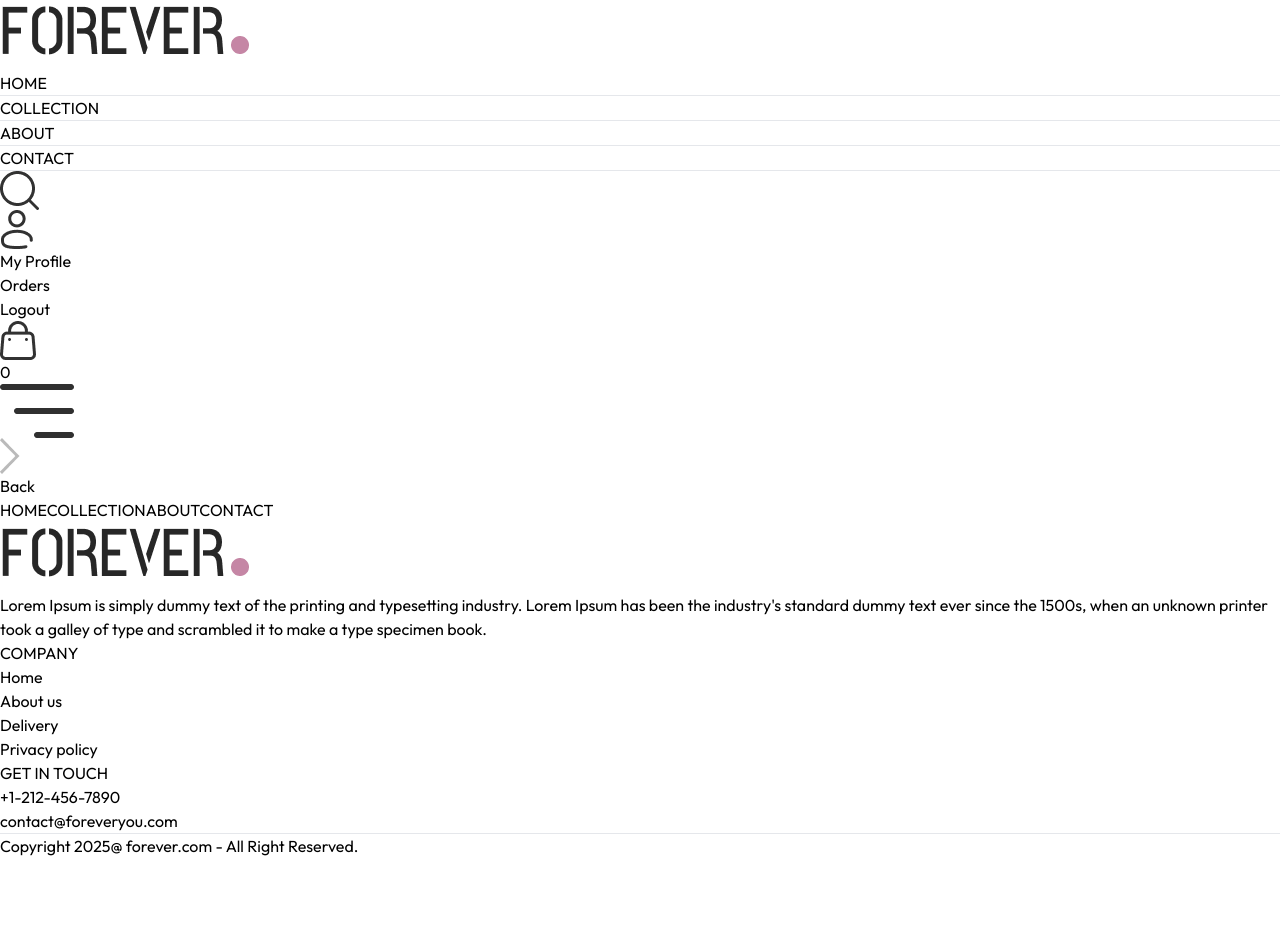
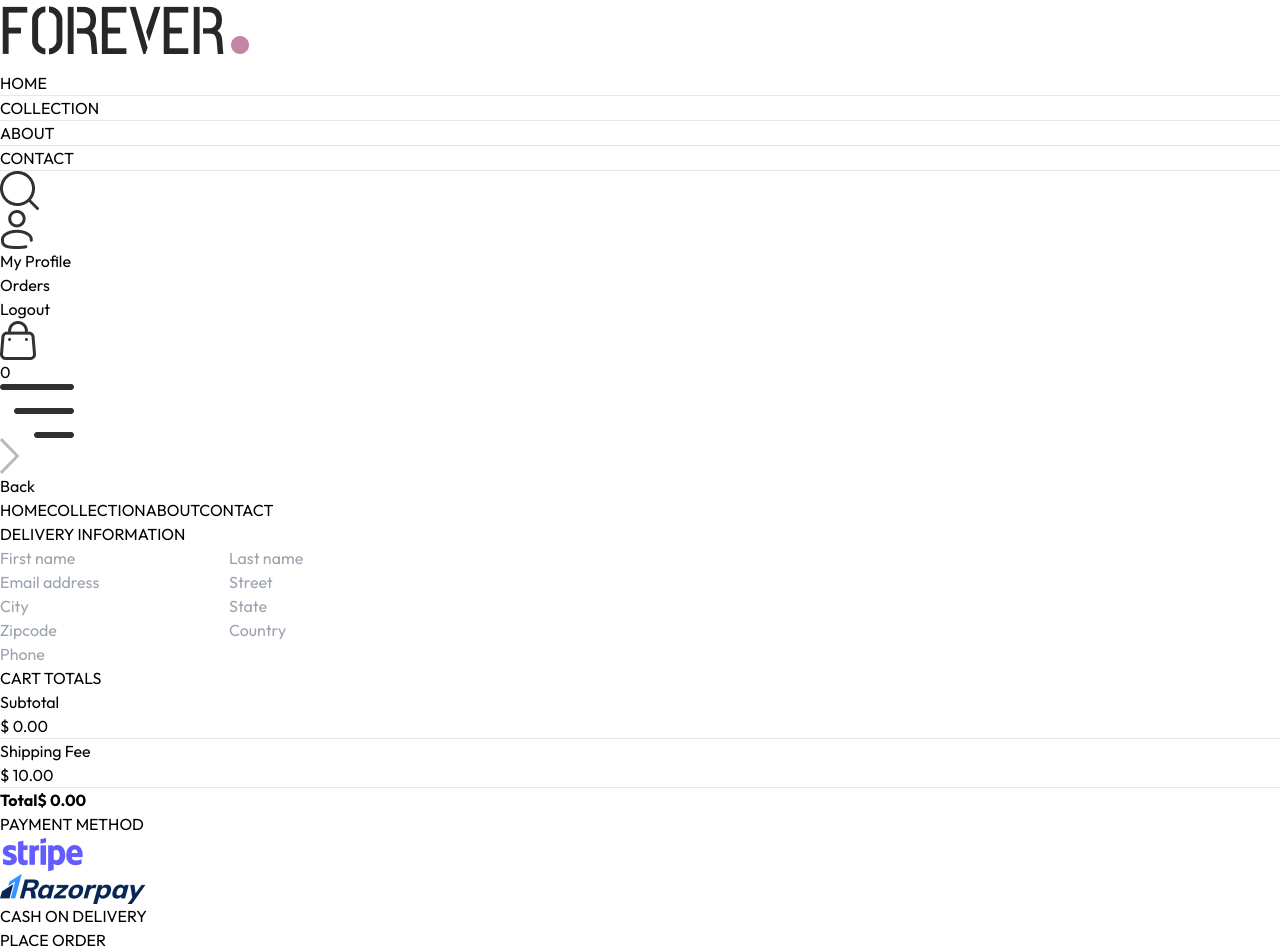
Before and after one commit to SashaMaksyutenko/react2025, a React (Vite) app in the folder reactFrontend/: page /place-order in a window 1280 px wide. Shown: the top 952 px of the page. Before the commit the page ends 858 px from the top, so only its background shows below. Built offline with nearby package versions, Linux system fonts and the light colour scheme.

Commit message:
Create Cart and Place Order Page

```diff
--- /dev/null
+++ b/reactFrontend/src/components/CartTotal.jsx
@@ -0,0 +1,37 @@
+import React, { useContext } from 'react'
+import { ShopContext } from '../context/ShopContext'
+import Title from './Title'
+function CartTotal () {
+  const { currency, delivery_fee, getCartAmount } = useContext(ShopContext)
+  return (
+    <div className='w-full'>
+      <div className='text-2xl'>
+        <Title text1={'CART'} text2={'TOTALS'} />
+      </div>
+      <div className='flex flex-col gap-2 mt-2 text-sm'>
+        <div className='flex justify-between'>
+          <p>Subtotal</p>
+          <p>
+            {currency} {getCartAmount()}.00
+          </p>
+        </div>
+        <hr />
+        <div className='flex justify-between'>
+          <p>Shipping Fee</p>
+          <p>
+            {currency} {delivery_fee}.00
+          </p>
+        </div>
+        <hr />
+        <div className='flex justify-between'>
+          <b>Total</b>
+          <b>
+            {currency}{' '}
+            {getCartAmount() === 0 ? 0 : getCartAmount() + delivery_fee}.00
+          </b>
+        </div>
+      </div>
+    </div>
+  )
+}
+export default CartTotal
--- a/reactFrontend/src/context/ShopContext.jsx
+++ b/reactFrontend/src/context/ShopContext.jsx
@@ -1,6 +1,7 @@
 import { createContext, useState } from 'react'
 import { products } from '../assets/assets'
 import { toast } from 'react-toastify'
+import { useNavigate } from 'react-router-dom'
 export const ShopContext = createContext()
 const ShopContextProvider = props => {
   const currency = '$'
@@ -8,6 +9,7 @@
   const [search, setSearch] = useState('')
   const [showSearch, setShowSearch] = useState(false)
   const [cartItems, setCartItems] = useState({})
+  const navigate = useNavigate();
   const addToCart = async (itemId, size) => {
     if (!size) {
       toast.error('Select Product Size')
@@ -41,6 +43,27 @@
     }
     return totalCount;
 }
+const updateQuantity = async (itemId, size, quantity) => {
+  let cartData = structuredClone(cartItems);
+  cartData[itemId][size] = quantity;
+  setCartItems(cartData)
+}
+const getCartAmount = () => {
+  let totalAmount = 0;
+  for (const items in cartItems) {
+      let itemInfo = products.find((product) => product._id === items);
+      for (const item in cartItems[items]) {
+          try {
+              if (cartItems[items][item] > 0) {
+                  totalAmount += itemInfo.price * cartItems[items][item];
+              }
+          } catch (error) {
+              console.log(error);
+          }
+      }
+  }
+  return totalAmount;
+}
   const value = {
     products,
     currency,
@@ -52,7 +75,10 @@
     cartItems,
     addToCart,
     setCartItems,
-    getCartCount
+    getCartCount,
+    updateQuantity,
+    getCartAmount,
+    navigate
   }
   return (
     <ShopContext.Provider value={value}>{props.children}</ShopContext.Provider>
--- a/reactFrontend/src/pages/Cart.jsx
+++ b/reactFrontend/src/pages/Cart.jsx
@@ -1,8 +1,102 @@
-import React from 'react'
-
+import React, { useContext, useEffect, useState } from 'react'
+import { ShopContext } from '../context/ShopContext'
+import Title from '../components/Title'
+import { assets } from '../assets/assets'
+import CartTotal from '../components/CartTotal'
 const Cart = () => {
+  const { products, currency, cartItems, updateQuantity, navigate } =
+    useContext(ShopContext)
+  const [cartData, setCartData] = useState([])
+  useEffect(() => {
+    if (products.length > 0) {
+      const tempData = []
+      for (const items in cartItems) {
+        for (const item in cartItems[items]) {
+          if (cartItems[items][item] > 0) {
+            tempData.push({
+              _id: items,
+              size: item,
+              quantity: cartItems[items][item]
+            })
+          }
+        }
+      }
+      setCartData(tempData)
+    }
+  }, [cartItems, products])
   return (
-    <div></div>
+    <div className='border-t pt-14'>
+      <div className=' text-2xl mb-3'>
+        <Title text1={'YOUR'} text2={'CART'} />
+      </div>
+      <div>
+        {cartData.map((item, index) => {
+          const productData = products.find(product => product._id === item._id)
+          return (
+            <div
+              key={index}
+              className='py-4 border-t border-b text-gray-700 grid grid-cols-[4fr_0.5fr_0.5fr] sm:grid-cols-[4fr_2fr_0.5fr] items-center gap-4'
+            >
+              <div className=' flex items-start gap-6'>
+                <img
+                  className='w-16 sm:w-20'
+                  src={productData.image[0]}
+                  alt=''
+                />
+                <div>
+                  <p className='text-xs sm:text-lg font-medium'>
+                    {productData.name}
+                  </p>
+                  <div className='flex items-center gap-5 mt-2'>
+                    <p>
+                      {currency}
+                      {productData.price}
+                    </p>
+                    <p className='px-2 sm:px-3 sm:py-1 border bg-slate-50'>
+                      {item.size}
+                    </p>
+                  </div>
+                </div>
+              </div>
+              <input
+                onChange={e =>
+                  e.target.value === '' || e.target.value === '0'
+                    ? null
+                    : updateQuantity(
+                        item._id,
+                        item.size,
+                        Number(e.target.value)
+                      )
+                }
+                className='border max-w-10 sm:max-w-20 px-1 sm:px-2 py-1'
+                type='number'
+                min={1}
+                defaultValue={item.quantity}
+              />
+              <img
+                onClick={() => updateQuantity(item._id, item.size, 0)}
+                className='w-4 mr-4 sm:w-5 cursor-pointer'
+                src={assets.bin_icon}
+                alt=''
+              />
+            </div>
+          )
+        })}
+      </div>
+      <div className='flex justify-end my-20'>
+        <div className='w-full sm:w-[450px]'>
+          <CartTotal />
+          <div className=' w-full text-end'>
+            <button
+              onClick={() => navigate('/place-order')}
+              className='bg-black text-white text-sm my-8 px-8 py-3'
+            >
+              PROCEED TO CHECKOUT
+            </button>
+          </div>
+        </div>
+      </div>
+    </div>
   )
 }
 
--- a/reactFrontend/src/pages/PlaceOrder.jsx
+++ b/reactFrontend/src/pages/PlaceOrder.jsx
@@ -1,9 +1,145 @@
-import React from 'react'
+import React, { useContext, useState } from 'react'
+import Title from '../components/Title'
+import CartTotal from '../components/CartTotal'
+import { assets } from '../assets/assets'
+import { ShopContext } from '../context/ShopContext'
+const PlaceOrder = () => {
+  const [method, setMethod] = useState('cod')
+  const { navigate } = useContext(ShopContext);
 
-const PlaceOrder = () => {
   return (
-    <div></div>
+    <div className='flex flex-col sm:flex-row justify-between gap-4 pt-5 sm:pt-14 min-h-[80vh] border-t'>
+      {/* ------------- Left Side ---------------- */}
+      <div className='flex flex-col gap-4 w-full sm:max-w-[480px]'>
+        <div className='text-xl sm:text-2xl my-3'>
+          <Title text1={'DELIVERY'} text2={'INFORMATION'} />
+        </div>
+        <div className='flex gap-3'>
+          <input
+            required
+            name='firstName'
+            className='border border-gray-300 rounded py-1.5 px-3.5 w-full'
+            type='text'
+            placeholder='First name'
+          />
+          <input
+            required
+            name='lastName'
+            className='border border-gray-300 rounded py-1.5 px-3.5 w-full'
+            type='text'
+            placeholder='Last name'
+          />
+        </div>
+        <input
+          required
+          name='email'
+          className='border border-gray-300 rounded py-1.5 px-3.5 w-full'
+          type='email'
+          placeholder='Email address'
+        />
+        <input
+          required
+          name='street'
+          className='border border-gray-300 rounded py-1.5 px-3.5 w-full'
+          type='text'
+          placeholder='Street'
+        />
+        <div className='flex gap-3'>
+          <input
+            required
+            name='city'
+            className='border border-gray-300 rounded py-1.5 px-3.5 w-full'
+            type='text'
+            placeholder='City'
+          />
+          <input
+            name='state'
+            className='border border-gray-300 rounded py-1.5 px-3.5 w-full'
+            type='text'
+            placeholder='State'
+          />
+        </div>
+        <div className='flex gap-3'>
+          <input
+            required
+            name='zipcode'
+            className='border border-gray-300 rounded py-1.5 px-3.5 w-full'
+            type='number'
+            placeholder='Zipcode'
+          />
+          <input
+            required
+            name='country'
+            className='border border-gray-300 rounded py-1.5 px-3.5 w-full'
+            type='text'
+            placeholder='Country'
+          />
+        </div>
+        <input
+          required
+          name='phone'
+          className='border border-gray-300 rounded py-1.5 px-3.5 w-full'
+          type='number'
+          placeholder='Phone'
+        />
+      </div>
+      {/* ------------- Right Side ------------------ */}
+      <div className='mt-8'>
+        <div className='mt-8 min-w-80'>
+          <CartTotal />
+        </div>
+        <div className='mt-12'>
+          <Title text1={'PAYMENT'} text2={'METHOD'} />
+          {/* --------------- Payment Method Selection ------------- */}
+          <div className='flex gap-3 flex-col lg:flex-row'>
+            <div
+              onClick={() => setMethod('stripe')}
+              className='flex items-center gap-3 border p-2 px-3 cursor-pointer'
+            >
+              <p
+                className={`min-w-3.5 h-3.5 border rounded-full ${
+                  method === 'stripe' ? 'bg-green-400' : ''
+                }`}
+              ></p>
+              <img className='h-5 mx-4' src={assets.stripe_logo} alt='' />
+            </div>
+            <div
+              onClick={() => setMethod('razorpay')}
+              className='flex items-center gap-3 border p-2 px-3 cursor-pointer'
+            >
+              <p
+                className={`min-w-3.5 h-3.5 border rounded-full ${
+                  method === 'razorpay' ? 'bg-green-400' : ''
+                }`}
+              ></p>
+              <img className='h-5 mx-4' src={assets.razorpay_logo} alt='' />
+            </div>
+            <div
+              onClick={() => setMethod('cod')}
+              className='flex items-center gap-3 border p-2 px-3 cursor-pointer'
+            >
+              <p
+                className={`min-w-3.5 h-3.5 border rounded-full ${
+                  method === 'cod' ? 'bg-green-400' : ''
+                }`}
+              ></p>
+              <p className='text-gray-500 text-sm font-medium mx-4'>
+                CASH ON DELIVERY
+              </p>
+            </div>
+          </div>
+          <div className='w-full text-end mt-8'>
+            <button
+            onClick={() => navigate('/orders')}
+              type='submit'
+              className='bg-black text-white px-16 py-3 text-sm'
+            >
+              PLACE ORDER
+            </button>
+          </div>
+        </div>
+      </div>
+    </div>
   )
 }
-
 export default PlaceOrder
```
